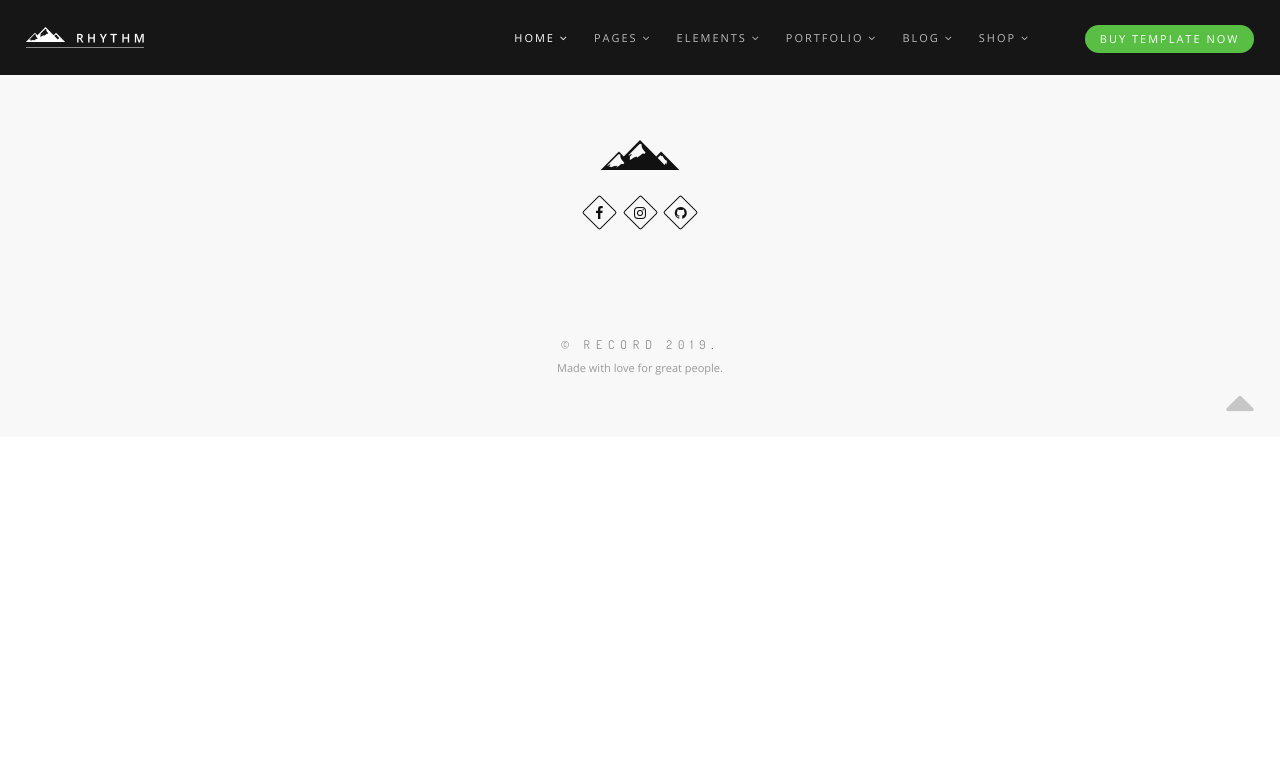
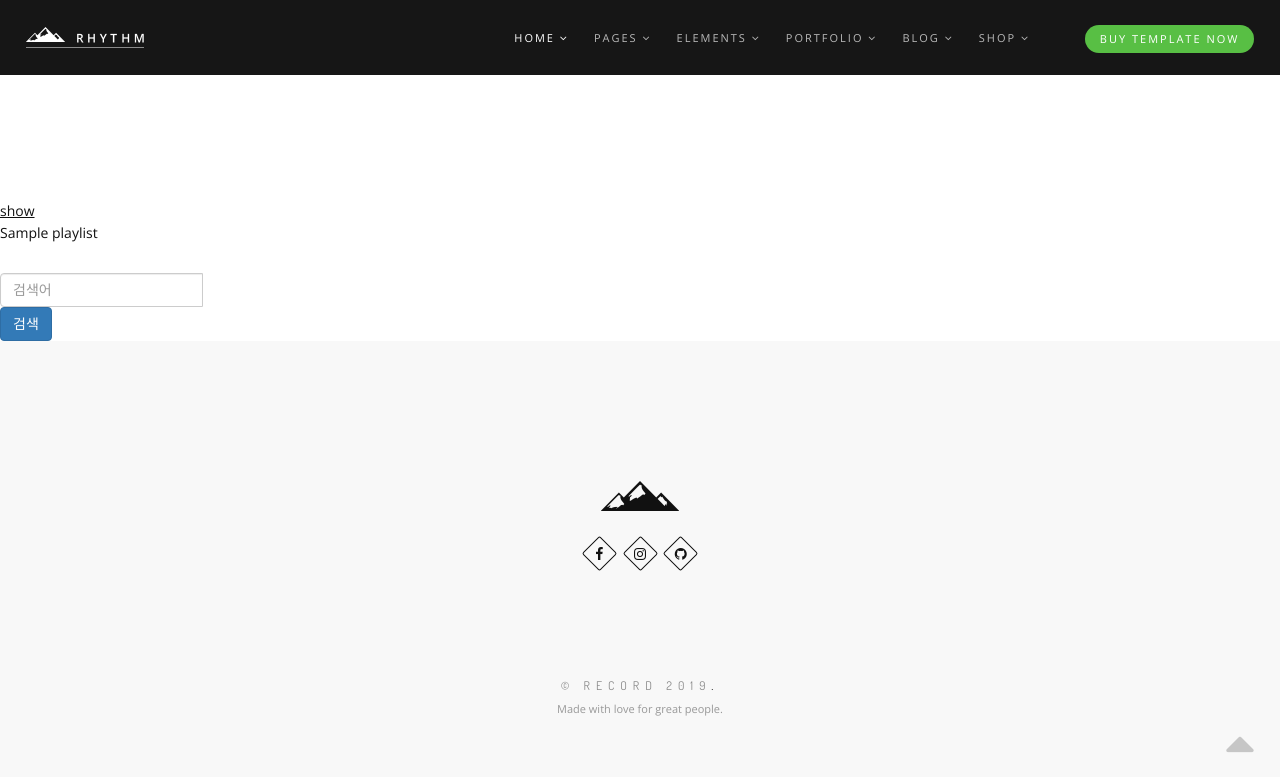
Before and after one commit to JuYeong0413/record, a Django app: page /playlists/ in a window 1280 px wide. Shown: the top 777 px of the page. Run offline with Django 3.2, Linux system fonts and the light colour scheme; tables that the repository leaves empty hold one stand-in row (values such as "Sample post"); some libraries are stand-ins or nearby versions.

Commit message:
플레이리스트-상세보기,댓글,본인경우수정,삭제

```diff
--- a/playlists/templates/playlists/main.html
+++ b/playlists/templates/playlists/main.html
@@ -2,5 +2,20 @@
 {% load staticfiles %}
 
 {% block content %}
-
+<div style="margin-top: 200px;">
+    {% for playlist in playlists %}
+        <a href ="{% url 'playlists:show' playlist.id %}">show</a>
+        <p>{{ playlist.title }}</p>
+    {% endfor %}
+    <form action="{% url 'playlists:search' %}">
+        <div class="input-group col-12">
+            <input type="text" class="form-control" placeholder="검색어" name="search">
+            <div class="input-group-append">
+                <button type="submit" class="btn btn-primary">
+                    검색
+                </button>
+            </div>
+        </div>
+    </form>
+</div>
 {% endblock %}
--- a/playlists/templates/playlists/search.html
+++ b/playlists/templates/playlists/search.html
@@ -2,5 +2,9 @@
 {% load staticfiles %}
 
 {% block content %}
-
+<div style="margin-top: 200px;">
+    {% for result in search_result %}
+        {{result.title}}
+    {% endfor %}
+</div>
 {% endblock %}
--- a/playlists/urls.py
+++ b/playlists/urls.py
@@ -3,6 +3,14 @@ from . import views
 
 app_name = "playlists"
 urlpatterns = [
-    path('', views.main, name="name"),
+    path('', views.main, name="main"),
+    path('search/', views.search, name ="search"),
+    path('show/<int:id>/',views.show, name ="show"),
+    path('update/<int:id>/', views.update, name ="update"),
+    path('delete/<int:id>/', views.delete, name ="delete"),
 
+    #comment
+    path('show_comment/<int:playlist_id>/', views.show_comment, name="show_comment"),
+    path('create_comment/<int:playlist_id>/', views.create_comment, name ="create_comment"),
+    path('delete_comment/<int:comment_id>/', views.delete_comment, name="delete_comment"),
 ]
--- a/playlists/views.py
+++ b/playlists/views.py
@@ -1,6 +1,67 @@
-from django.shortcuts import render
-from .models import Playlist
+from django.shortcuts import render, redirect, get_object_or_404
+from .models import Playlist,Comment
 
+# 플레이리스트 메인페이지
 def main(request):
     playlists = Playlist.objects.all()
-    return render(request, 'main.html', {'playlists':playlists})
+    return render(request, 'playlists/main.html', {'playlists': playlists})
+
+# 상세보기페이지
+def show(request, id):
+    playlist = get_object_or_404(Playlist, pk=id)
+    return render(request, 'playlists/show.html', {'playlist':playlist})
+
+# 플레이리스트 수정하기
+# def edit(request, id):
+#     playlists = get_object_or_404(Playlist, pk = id)
+#     return render(request, 'playlists/edit.html', {"playlists":playlists})
+
+def update(request, id):
+    playlist = get_object_or_404(Playlist, pk=id)
+    if request.method =="POST":
+        playlist.music = request.POST.get('music')
+        playlist.kinds = request.POST.get('kinds')
+        playlist.tags = request.POST.get('tags')
+        playlist.cover = request.POST.get('cover')
+        playlist.title = request.POST.get('title')
+        playlist.save()
+
+    return redirect('playlists:show')
+
+
+# 플레이리스트 삭제하기
+def delete(request, id):
+    playlist = get_object_or_404(Playlist, pk = id)
+    playlist.delete()
+    return redirect('playlists:show')
+
+
+# #댓글보기
+def show_comment(request, playlist_id):
+    comments = get_object_or_404(Comment, pk = playlist_id)
+    return render(request,'playlists/show.html', {'comments':comments})
+
+
+# 댓글생성
+def create_comment(request, playlist_id):
+    if request.method =="POST":
+        user = request.user
+        if user.is_anonymous:
+            return redirect('playlists:main')#이거 account_login으로 수정해야함<지금계정이없어서 안됨>
+        playlist = get_object_or_404(Playlist, pk = playlist_id)
+        message = request.POST.get('message')
+        Comment.objects.create(writer=user, playlist = playlist, message=message)
+        return redirect('playlists:show/playlist_id' )
+
+
+# #댓글삭제
+def delete_comment(request, comment_id):
+    comment = get_object_or_404(Comment, pk=comment_id)
+    comment.delete()
+    return redirect('playlists:show/comment_id')
+
+# 검색
+def search(request):
+    search = request.GET.get('search')
+    search_result = Playlist.objects.filter(title_contains=search)
+    return render(request, 'playlists/search.html', {'search_result':search_result})
```
Also changed, not shown: playlists/templates/playlists/show.html (+29 -0 lines).
